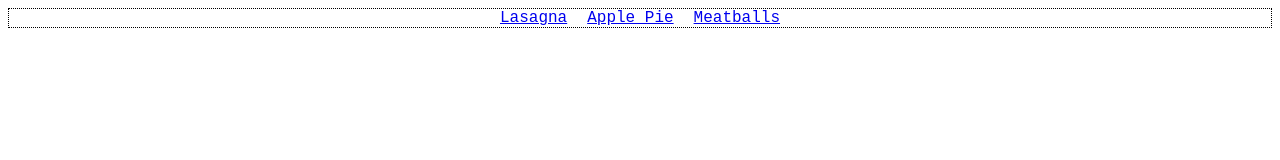
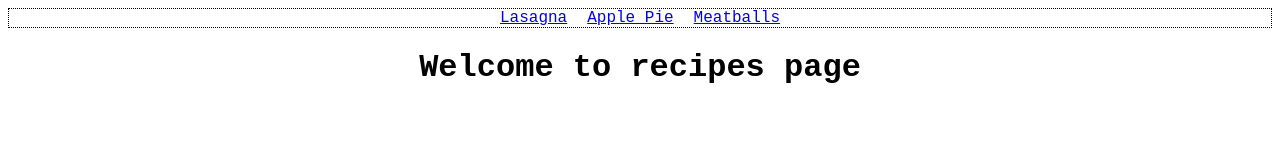
Before and after one commit to felipecook/odin_recipes2, a plain HTML site: page index.html in a window 1280 px wide. Drawn offline with Linux system fonts and the light colour scheme.

```diff
--- a/index.html
+++ b/index.html
@@ -15,7 +15,10 @@
 
   </nav>
   <div class="container">
+    <div class="container-header" style="text-align: center;">
+      <h1>Welcome to recipes page</h1>
 
+    </div>
 
 
 
```
Also changed, not shown: recipes/applepie.html (+1 -1 lines), recipes/lasagna.html (+1 -1 lines), recipes/meatballs.html (+4 -0 lines).
